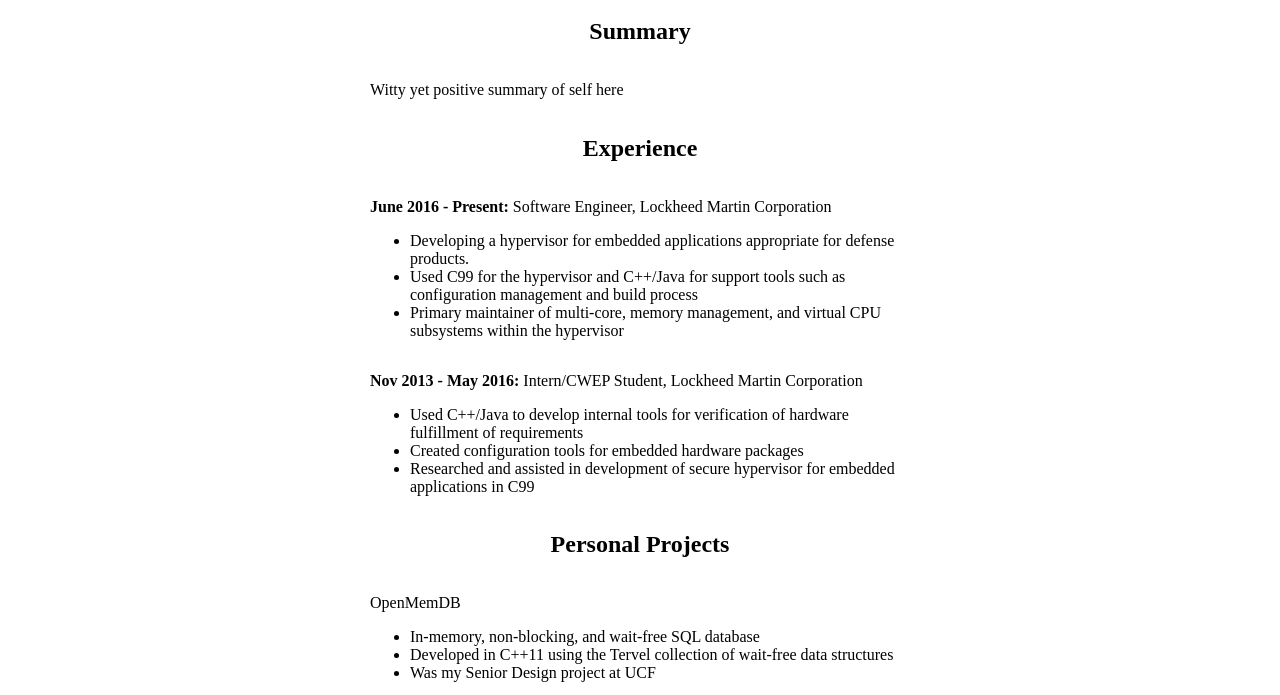
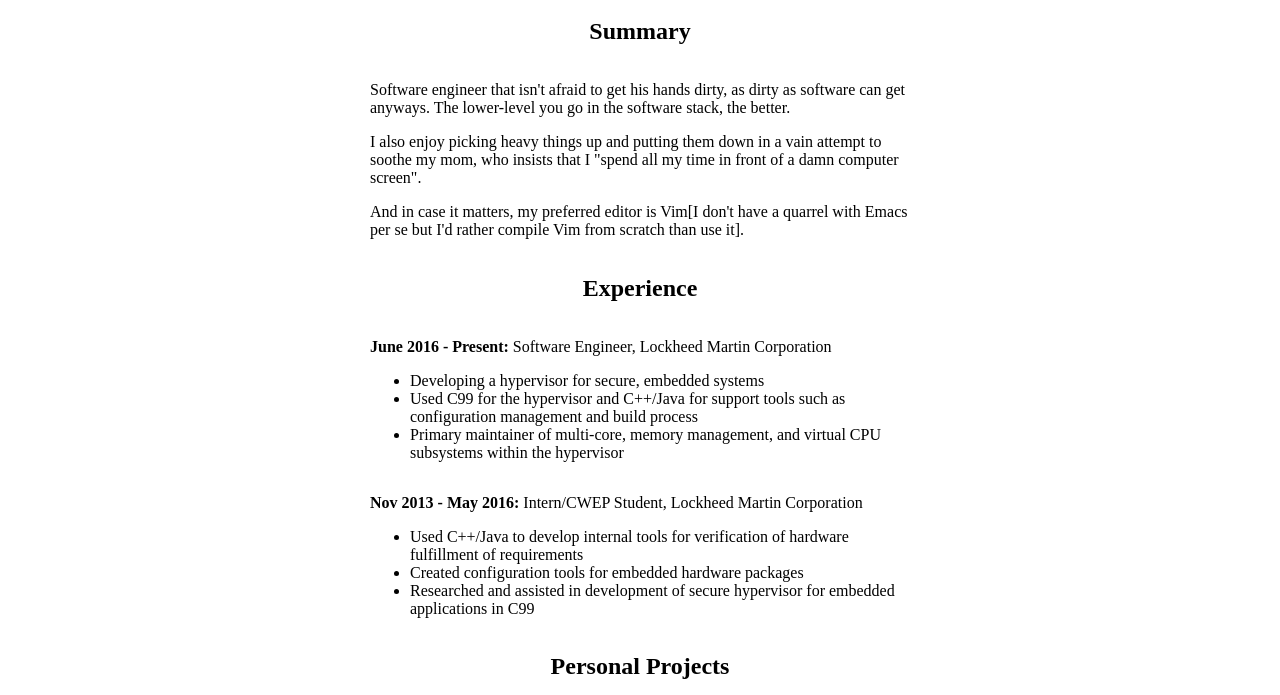
Before and after one commit to Dar13/moor3-website, a plain HTML site: page main/resume.html in a window 1280 px wide. Shown: the part 91-786 px from the top of the page. Drawn offline with Linux system fonts and the light colour scheme.

Commit message:
Updated resume/projects to have links, minor edits for consistency

```diff
--- a/main/resume.html
+++ b/main/resume.html
@@ -14,7 +14,14 @@
       <h2 class="generic_section_title">Summary</h2>
       <div class="work_box_container">
         <div class="work_item">
-          <p>Witty yet positive summary of self here</p>
+          <p>Software engineer that isn't afraid to get his hands dirty, as dirty
+             as software can get anyways. The lower-level you go in the software
+             stack, the better.<p>
+          <p>I also enjoy picking heavy things up and putting them
+             down in a vain attempt to soothe my mom, who insists that I "spend all my
+             time in front of a damn computer screen".</p>
+          <p>And in case it matters, my preferred editor is Vim[I don't have a quarrel with Emacs
+             per se but I'd rather compile Vim from scratch than use it].</p>
         </div>
       </div>
       <h2 class="generic_section_title">Experience</h2>
@@ -23,8 +30,7 @@
         <div class="work_item">
           <p><b>June 2016 - Present:</b> Software Engineer, Lockheed Martin Corporation</p>
           <ul>
-            <li>Developing a hypervisor for embedded applications appropriate for
-              defense products.</li>
+            <li>Developing a hypervisor for secure, embedded systems</li>
             <li>Used C99 for the hypervisor and C++/Java for support tools such as configuration
               management and build process</li>
             <li>Primary maintainer of multi-core, memory management, and virtual CPU
@@ -45,7 +51,7 @@
       <h2 class="generic_section_title">Personal Projects</h2>
       <div class="work_box_container">
         <div class="work_item">
-          <p>OpenMemDB</p>
+          <a href="https://github.com/Dar13/OpenMemDB"><p>OpenMemDB</p></a>
           <ul>
             <li>In-memory, non-blocking, and wait-free SQL database</li>
             <li>Developed in C++11 using the Tervel collection of wait-free data structures</li>
@@ -53,7 +59,7 @@
           </ul>
         </div>
         <div class="work_item">
-          <p>Over The Rhine</p>
+          <a href="https://github.com/Dar13/COP4331Project"><p>Over The Rhine</p></a>
           <ul>
             <li>Multiplayer-capable tower defense game for Android</li>
             <li>Written in Java using LibGDX and Kyronet</li>
```
Also changed, not shown: main/index.html (+1 -0 lines), main/projects.html (+4 -0 lines).
